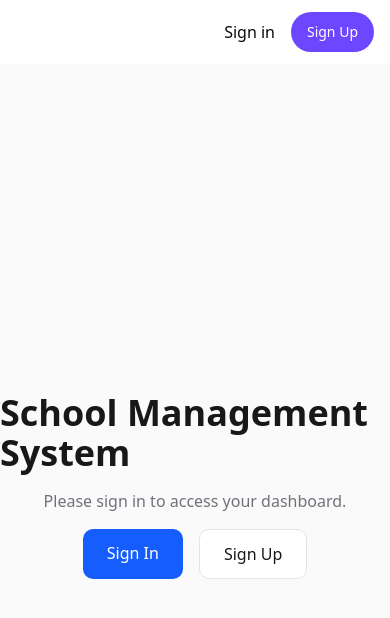
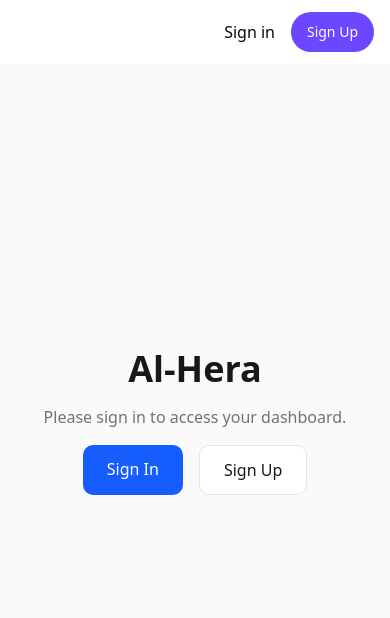
Before and after one commit to AayanNaushadAli/Al-Hera, a Next.js app in the folder apps/web/: page / in a window 390 px wide. Shown: the top 618 px of the page. Built offline with nearby package versions, Linux system fonts and the light colour scheme; no server answers.

Commit message:
feat: rebrand to Al-Hera and improve mobile positioning

```diff
--- a/apps/web/app/page.tsx
+++ b/apps/web/app/page.tsx
@@ -9,8 +9,8 @@ export default async function HomePage() {
   // --- SCENARIO 1: NOT LOGGED IN ---
   if (!user) {
     return (
-      <div className="flex flex-col items-center justify-center h-screen bg-zinc-50 space-y-4">
-        <h1 className="text-4xl font-bold text-zinc-900">School Management System</h1>
+      <div className="flex flex-col items-center justify-center md:justify-center h-screen bg-zinc-50 space-y-4 pb-32 md:pb-0">
+        <h1 className="text-4xl font-bold text-zinc-900">Al-Hera</h1>
         <p className="text-zinc-500">Please sign in to access your dashboard.</p>
         <div className="flex gap-4">
           <Link
--- a/apps/web/components/AdminSidebar.tsx
+++ b/apps/web/components/AdminSidebar.tsx
@@ -51,9 +51,9 @@ export default function AdminSidebar() {
                 <div className="p-6 border-b border-zinc-100 flex items-center justify-between">
                     <div className="flex items-center gap-3">
                         <div className="size-8 bg-black rounded-lg flex items-center justify-center text-white font-bold text-xl">
-                            S
+                            A
                         </div>
-                        <span className="font-bold text-lg text-zinc-900 tracking-tight">SchoolSys</span>
+                        <span className="font-bold text-lg text-zinc-900 tracking-tight">Al-Hera</span>
                     </div>
                     {/* CLOSE BUTTON (Mobile Only) */}
                     <button onClick={() => setIsOpen(false)} className="md:hidden text-zinc-400 hover:text-red-500">
```
